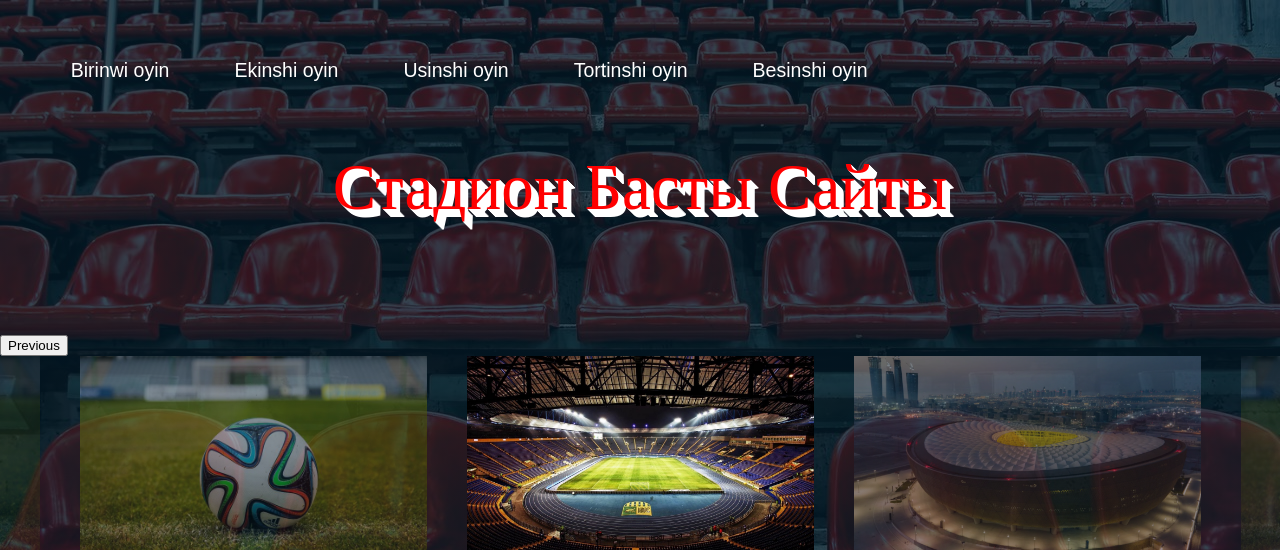
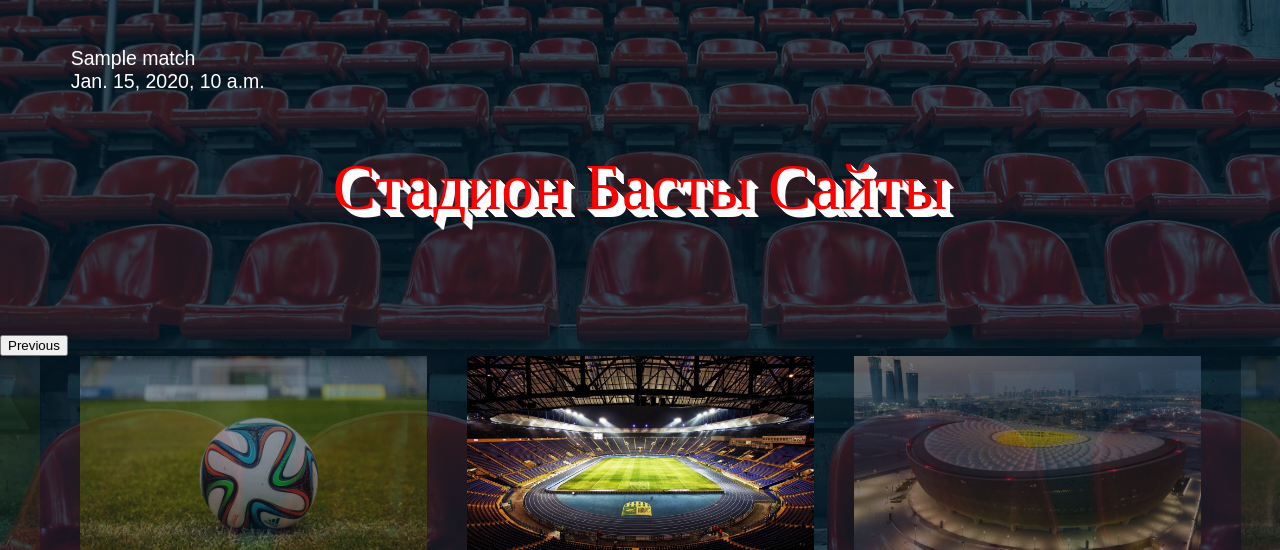
Before and after one commit to Bagdaulet02/Stadion-WebSite, a Django app: template Stadion/index/templates/index.html in a window 1280 px wide. Shown: the top 550 px of the page. Run offline with Django 4.2, Linux system fonts and the light colour scheme; the template is opened without the code that fills it: most values are stand-ins (such as "Sample title", 1, 10 or a date in 2020).

Commit message:
afisha template added

```diff
--- a/Stadion/index/templates/index.html
+++ b/Stadion/index/templates/index.html
@@ -55,11 +55,9 @@
 <section>
 	<div class="main-match-times">
 	<ul class="mathes-spicok">
-		<li><a href="#">Birinwi oyin</a></li>
-		<li><a href="#">Ekinshi oyin</a></li>
-		<li><a href="#">Usinshi oyin</a></li>
-		<li><a href="#">Tortinshi oyin</a></li>
-		<li><a href="#">Besinshi oyin</a></li>
+	{% for match in afisha %}
+		<li><a href="#">{{ match.title }}<br>{{ match.time }}</a></li>
+	{% endfor %}
 	</ul>
 	</div>
 </section>
```
